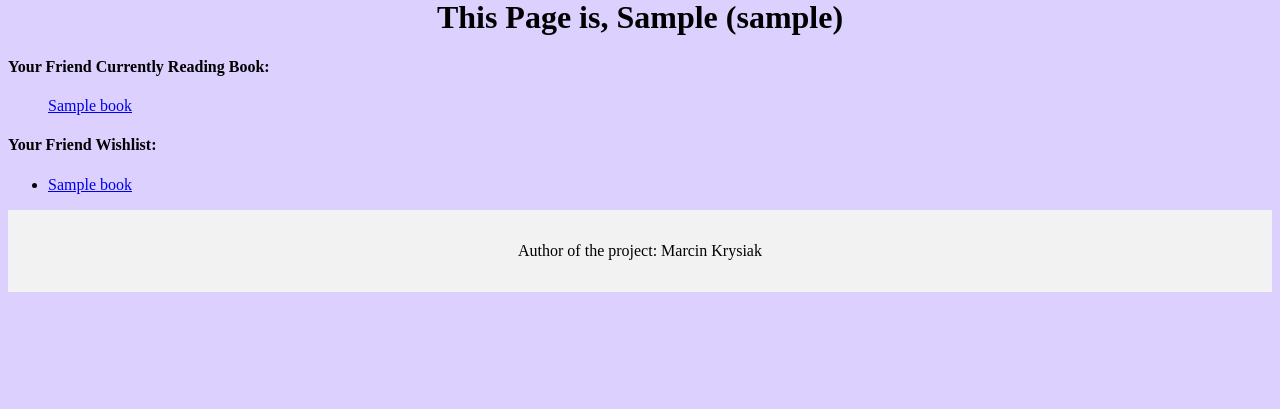
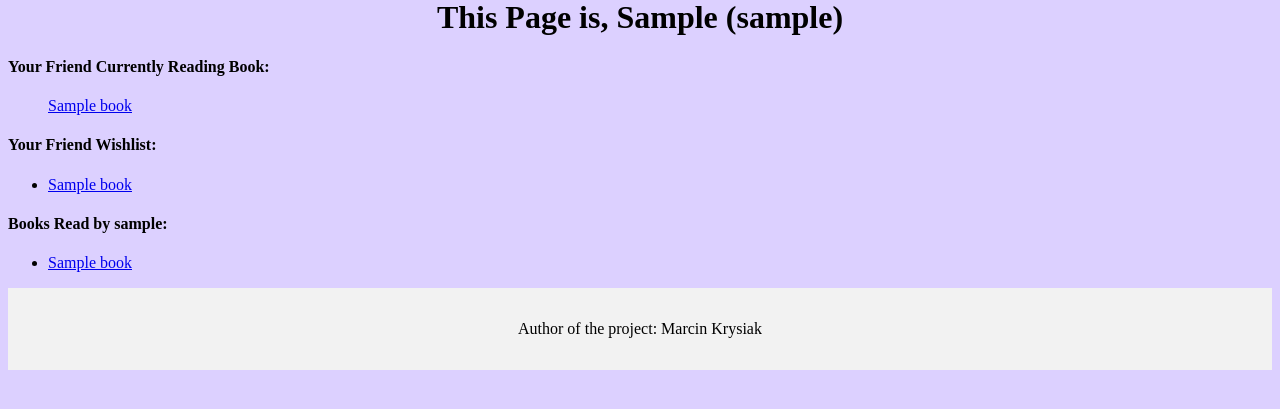
Before and after one commit to marcin-design/Bookstore-Community, a Django app: page /other_user_profile/1/ in a window 1280 px wide. Shown: the part 218-627 px from the top of the page. Run offline with Django 4.2, Linux system fonts and the light colour scheme; tables that the repository leaves empty hold one stand-in row (values such as "Sample post"); some libraries are stand-ins or nearby versions.

Commit message:
'other user' profile has been updated with 'books read' list

```diff
--- a/bookstore_app/templates/bookstore_app/other_user_profile.html
+++ b/bookstore_app/templates/bookstore_app/other_user_profile.html
@@ -40,6 +40,14 @@
         <li>Your wishlist is empty.</li>
     {% endfor %}
 </ul>
+<h4>Books Read by {{ user_to_display.username }}:</h4>
+<ul>
+    {% for book in books_read_list %}
+        <li>
+        <a href="{% url 'book_details' book.id %}">{{ book.title }}</a>
+    </li>
+    {% endfor %}
+</ul>
 </body>
 </html>
 {% endblock %}
--- a/bookstore_app/views.py
+++ b/bookstore_app/views.py
@@ -314,6 +314,7 @@ class OtherUserProfileView(View):
         books_in_wishlist = wishlist.books.all()
         wishlist_form = WishlistForm()
         currently_reading_form = CurrentlyReadingForm(instance=other_user_profile)
+        books_read_list = user_to_display.userprofile.books_read_list.all()
 
         return render(request, 'bookstore_app/other_user_profile.html', {
             'user_to_display': user_to_display,
@@ -321,6 +322,7 @@ class OtherUserProfileView(View):
             'wishlist_form': wishlist_form,
             'user_profile': other_user_profile,
             'currently_reading_form': currently_reading_form,
+            'books_read_list': books_read_list,
         })
 
 
```
